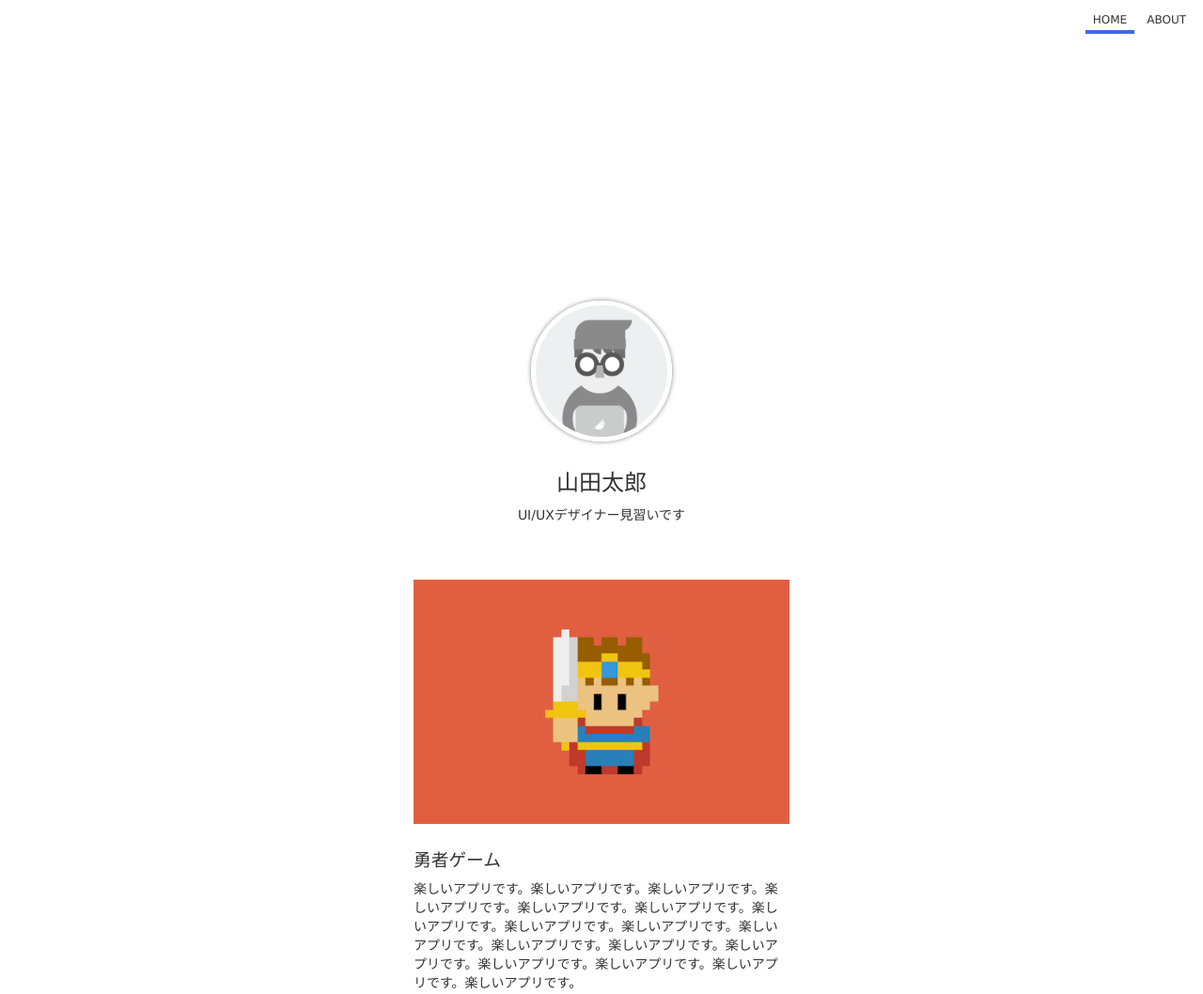
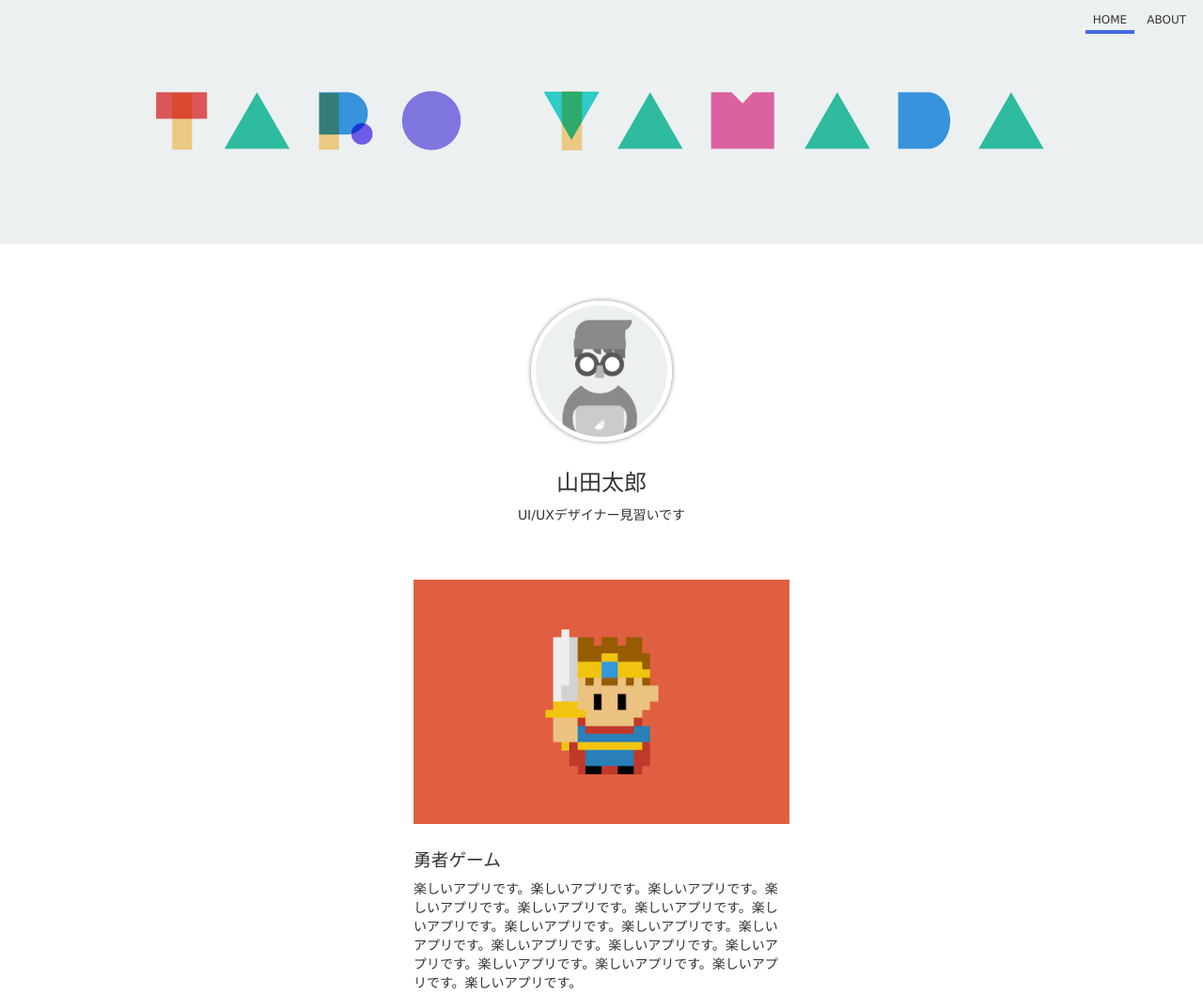
Before and after one commit to yukizirusi/readme, a plain HTML site: page index.html in a window 1280 px wide. Shown: the top 1058 px of the page at 94% size. Drawn offline with Linux system fonts and the light colour scheme; the site is published under a folder, as on GitHub Pages, so addresses that start at the root find nothing.

Commit message:
Update styles.css

```diff
--- a/styles.css
+++ b/styles.css
@@ -10,8 +10,7 @@
 header{
   text-align:right;
   padding:10px;
-  background-image:
-  url(/header.png);
+  background-image:url(./header.png);
   height:240px;
   background-size:cover;
   background-position: 50% 50%;
```
